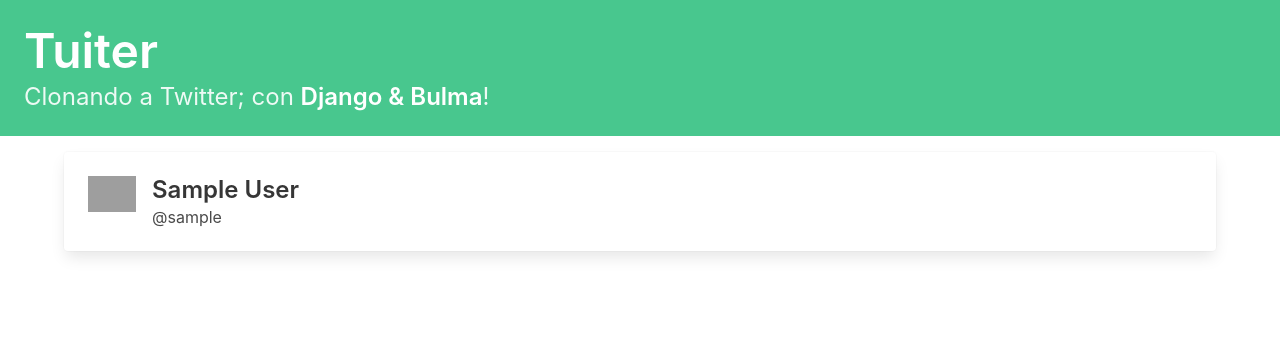
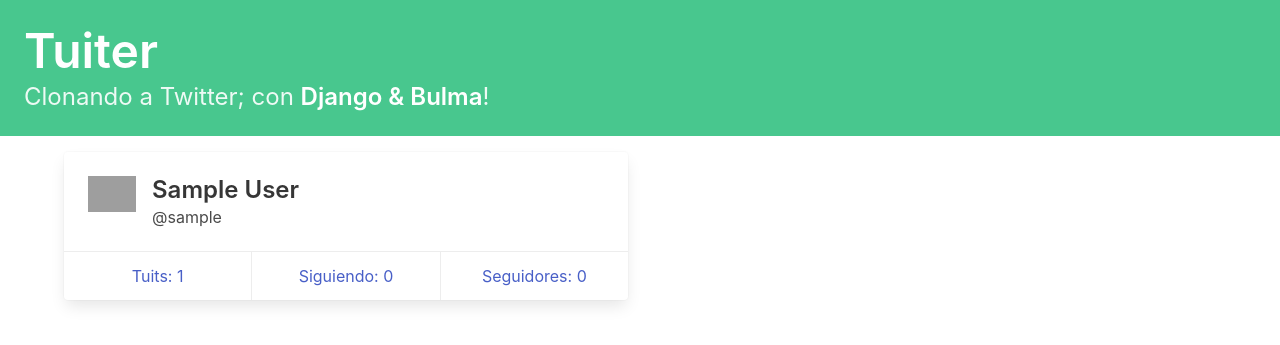
Before and after one commit to jhgakiyama/clon_twitter, a Django app: page /perfil_list/ in a window 1280 px wide. Shown: the top 345 px of the page. Run offline with Django 3.2, Linux system fonts and the light colour scheme; tables that the repository leaves empty hold one stand-in row (values such as "Sample post"); grey boxes are pictures that could not be loaded.

Commit message:
agrego card footer

```diff
--- a/tuiter/templates/tuiter/perfil_list.html
+++ b/tuiter/templates/tuiter/perfil_list.html
@@ -2,7 +2,7 @@
 
 {% block content %}
 
-<div class="column">
+<div class="column is-6">
 
 {% for object in object_list %}
 
@@ -28,6 +28,11 @@
             </div>
           </div>
         </a>
+        <footer class="card-footer">
+          <a href="#" class="card-footer-item">Tuits: {{object.user.tuits.all | length}}</a>
+          <a href="#" class="card-footer-item">Siguiendo: {{object.follows.all | length | add:"-1" }}</a>
+          <a href="#" class="card-footer-item">Seguidores: {{object.followed_by.all | length | add:"-1" }}</a>
+        </footer>
       </div>
     </div>
 
```
